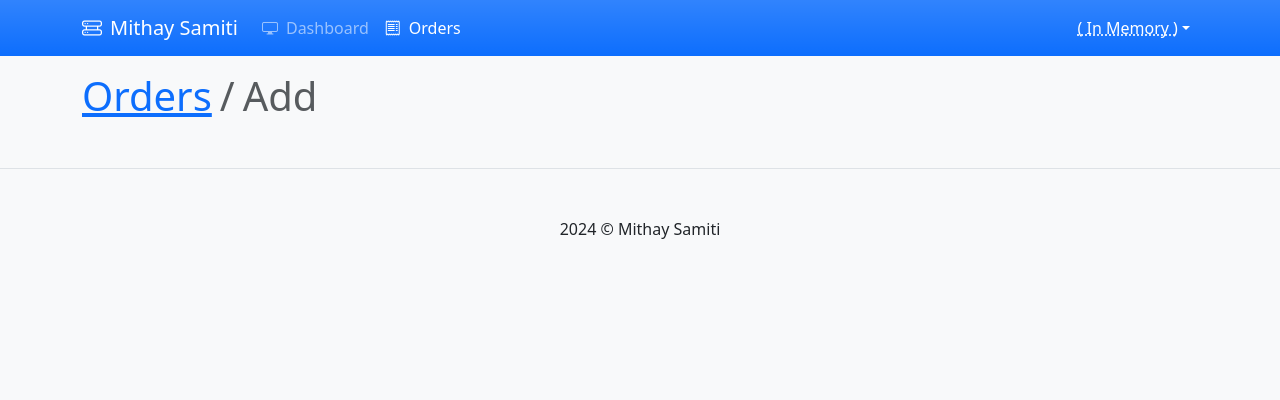
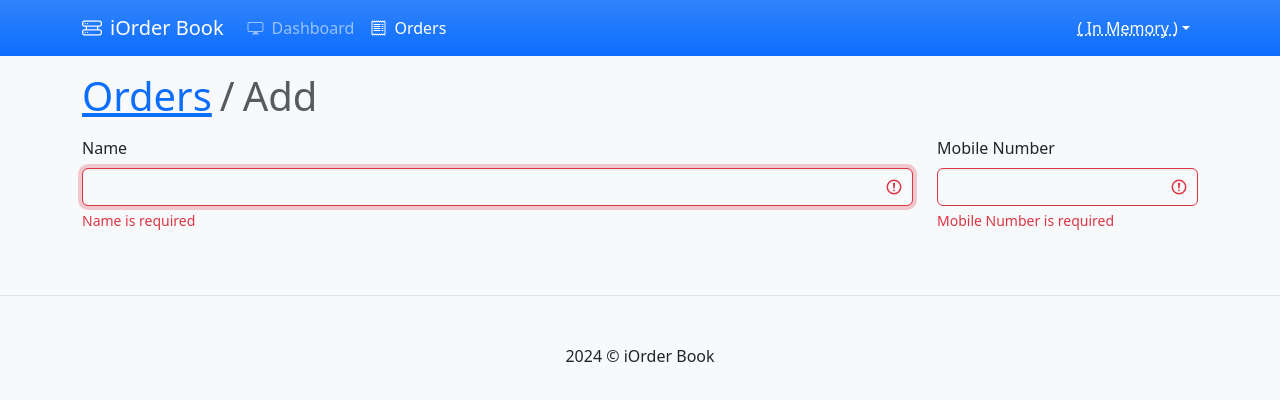
Before and after one commit to indra4you/iOrderBook, an Angular app: page /orders/add in a window 1280 px wide. Shown: the top 400 px of the page. Built offline with nearby package versions, Linux system fonts and the light colour scheme.

Commit message:
progress

```diff
--- a/angular.json
+++ b/angular.json
@@ -3,7 +3,7 @@
     "version": 1,
     "newProjectRoot": "projects",
     "projects": {
-        "mithay-samiti": {
+        "iorder-book": {
             "projectType": "application",
             "schematics": {
                 "@schematics/angular:component": {
@@ -67,10 +67,10 @@
                     "builder": "@angular-devkit/build-angular:dev-server",
                     "configurations": {
                         "production": {
-                            "buildTarget": "mithay-samiti:build:production"
+                            "buildTarget": "iorder-book:build:production"
                         },
                         "development": {
-                            "buildTarget": "mithay-samiti:build:development"
+                            "buildTarget": "iorder-book:build:development"
                         }
                     },
                     "defaultConfiguration": "development"
--- a/package.json
+++ b/package.json
@@ -1,5 +1,5 @@
 {
-    "name": "mithay-samiti",
+    "name": "iorder-book",
     "version": "1.0.0",
     "private": true,
     "scripts": {
--- a/src/app/app.routes.ts
+++ b/src/app/app.routes.ts
@@ -9,7 +9,7 @@ import {
     OrderListPage,
 } from './pages';
 
-const APP_NAME: string = 'Mithay Samiti';
+const APP_NAME: string = 'iOrder Book';
 
 export const routes: Routes = [
     {
--- a/src/app/components/footer/footer.component.html
+++ b/src/app/components/footer/footer.component.html
@@ -1,3 +1,3 @@
 <footer class="text-center mt-5 py-5 border-top">
-    {{ currentYear }} &copy; Mithay Samiti
+    {{ currentYear }} &copy; iOrder Book
 </footer>
--- a/src/app/components/nav.bar/nav.bar.component.html
+++ b/src/app/components/nav.bar/nav.bar.component.html
@@ -2,7 +2,7 @@
     <div class="container">
         <a routerLink="/" class="navbar-brand mb-0 h1">
             <i class="bi bi-hdd-rack"></i>
-            <span class="ms-2">Mithay Samiti</span>
+            <span class="ms-2">iOrder Book</span>
         </a>
 
         <button class="navbar-toggler" type="button" data-bs-toggle="collapse" data-bs-target="#navbarContent" aria-controls="navbarContent" aria-expanded="false" aria-label="Toggle navigation">
--- a/src/app/pages/dashboard/dashboard.page.html
+++ b/src/app/pages/dashboard/dashboard.page.html
@@ -1,5 +1,5 @@
 <section class="container text-center">
-    <h1 class="display-3 mt-5">Welcome to Mithay Samiti</h1>
+    <h1 class="display-3 mt-5">Welcome to iOrder Book</h1>
 
     <p class="lead mt-5">...Coming Soon...</p>
 </section>
--- a/src/app/pages/orders/form/order.form.page.html
+++ b/src/app/pages/orders/form/order.form.page.html
@@ -24,4 +24,49 @@
             </div>
         </div>
     }
+    @else if (isLoading) {
+    }
+    @else {
+        <div [formGroup]="mainFormGroup">
+            <fieldset>
+                <div class="row">
+                    <div class="col-lg-9 col-md-7 mb-3">
+                        <label for="name" class="form-label">Name</label>
+
+                        <input type="text" formControlName="name" id="name" #focusOn
+                            class="form-control" [ngClass]="{ 'is-invalid': mainFormGroupControls.name.errors, 'is-valid': mainFormGroupControls.name.valid }">
+
+                        @if (mainFormGroupControls.name.errors) {
+                            <div class="invalid-feedback">
+                                @if (mainFormGroupControls.name.errors.required) {
+                                    <div>Name is required</div>
+                                }
+                                @else if (mainFormGroupControls.name.errors.minLength) {
+                                    <div>Name at least should be 3 characters</div>
+                                }
+                            </div>
+                        }
+                    </div>
+
+                    <div class="col-lg-3 col-md-5 mb-3">
+                        <label for="mobileNumber" class="form-label">Mobile Number</label>
+
+                        <input type="number" formControlName="mobileNumber" id="mobileNumber"
+                            class="form-control" [ngClass]="{ 'is-invalid': mainFormGroupControls.mobileNumber.errors, 'is-valid': mainFormGroupControls.mobileNumber.valid }">
+
+                        @if (mainFormGroupControls.mobileNumber.errors) {
+                            <div class="invalid-feedback">
+                                @if (mainFormGroupControls.mobileNumber.errors.required) {
+                                    <div>Mobile Number is required</div>
+                                }
+                                @else if (mainFormGroupControls.mobileNumber.errors.min || mainFormGroupControls.mobileNumber.errors.max) {
+                                    <div>Mobile Number must be 10 digit</div>
+                                }
+                            </div>
+                        }
+                    </div>
+                </div>
+            </fieldset>
+        </div>
+    }
 </section>
--- a/src/app/pages/orders/form/order.form.page.ts
+++ b/src/app/pages/orders/form/order.form.page.ts
@@ -1,5 +1,8 @@
 import {
     Component,
+    ElementRef,
+    OnInit,
+    ViewChild,
 } from '@angular/core';
 import {
     ActivatedRoute,
@@ -7,12 +10,20 @@ import {
     RouterLink,
 } from '@angular/router';
 import {
+    AbstractControl,
     FormBuilder,
+    FormControl,
+    FormGroup,
     ReactiveFormsModule,
+    Validators,
 } from '@angular/forms';
+import {
+    NgClass,
+} from '@angular/common';
 
 import {
     DataService,
+    OrderRequest,
 } from '../../../services';
 
 @Component({
@@ -20,19 +31,28 @@ import {
     imports: [
         RouterLink,
         ReactiveFormsModule,
+        NgClass,
     ],
     templateUrl: './order.form.page.html'
 })
-export class OrderFormPage {
+export class OrderFormPage implements OnInit {
+    @ViewChild('focusOn')
+    public focusOn: ElementRef<HTMLInputElement> | undefined;
+
     private id: number | null = null;
 
     public errorMessage: string = '';
+    public isLoading: boolean = true;
+    public mainFormGroup: FormGroup;
+    public isSaving: boolean = false;
 
     constructor(
         private readonly _formBuilder: FormBuilder,
         private readonly _router: Router,
         private readonly _activatedRoute: ActivatedRoute,
+        private readonly _dataService: DataService,
     ) {
+        this.mainFormGroup = this._formBuilder.group({});
     }
 
     public ngOnInit(
@@ -43,8 +63,25 @@ export class OrderFormPage {
                     if (params.has('id')) {
                         this.id = Number(params.get('id'));
                     }
+
+                    this.setupFormGroup();
                 }
             });
+    }
+
+    private async setupFormGroup(
+    ): Promise<void> {
+        this.mainFormGroup = this._formBuilder.group({
+            name: new FormControl('', [Validators.required, Validators.minLength(3)]),
+            mobileNumber: new FormControl('', [Validators.required, Validators.min(1000000000), Validators.max(9999999999)]),
+        });
+
+        this.isLoading = false;
+
+        setTimeout(
+            () => this.focusOn?.nativeElement.focus(),
+            500,
+        );
     }
 
     public get hasValidId(
@@ -56,4 +93,46 @@ export class OrderFormPage {
     ): boolean {
         return this.errorMessage.length > 0;
     }
+
+    public get mainFormGroupControls(
+    ): { [key: string]: AbstractControl } {
+        return this.mainFormGroup.controls;
+    }
+
+    public get isFormValid(
+    ): boolean {
+        return this.mainFormGroup.valid;
+    }
+
+    public async onSubmitClicked(
+    ): Promise<void> {
+        this.isSaving = true;
+
+        const orderRequest: OrderRequest = {
+            name: this.mainFormGroupControls.name.value,
+            mobileNumber: this.mainFormGroupControls.mobileNumber.value,
+            products: [],
+        };
+
+        try {
+            if (this.hasValidId) {
+                await this._dataService.modifyOrder(
+                    this.id!,
+                    orderRequest,
+                );
+            } else {
+                await this._dataService.addOrder(
+                    orderRequest,
+                );
+            }
+
+            this._router.navigate(
+                ['/orders'],
+            );
+        } catch (error) {
+            throw error;
+        } finally {
+            this.isSaving = false;
+        }
+    }
 };
--- a/src/app/pages/orders/list/order.list.page.ts
+++ b/src/app/pages/orders/list/order.list.page.ts
@@ -1,4 +1,5 @@
 import {
+    AfterViewInit,
     Component,
 } from '@angular/core';
 import {
@@ -18,7 +19,7 @@ import {
     ],
     templateUrl: './order.list.page.html'
 })
-export class OrderListPage {
+export class OrderListPage implements AfterViewInit {
     public readonly _noOfData: number[] = [...Array(3).keys()];
 
     public isLoading: boolean = false;
--- a/src/app/services/data.service.ts
+++ b/src/app/services/data.service.ts
@@ -148,6 +148,8 @@ export class DataService extends FileService {
     ): Promise<void> {
         this.validateOrderAndThrow(orderRequest);
 
+        // TODO: validate for unique
+
         const order: OrderModel = {
             id: this.nextOrderId,
             name: orderRequest.name,
@@ -164,6 +166,8 @@ export class DataService extends FileService {
         orderRequest: OrderRequest,
     ): Promise<void> {
         this.validateOrderAndThrow(orderRequest);
+
+        // TODO: validate for unique
 
         const orderIndex: number = this._root.orders.findIndex(order => order.id == orderId);
         if (this._root.orders[orderIndex].id != orderId) {
--- a/src/index.html
+++ b/src/index.html
@@ -2,7 +2,7 @@
 <html lang="en">
     <head>
         <meta charset="utf-8">
-        <title>Mithay Samiti</title>
+        <title>iOrder Book</title>
         <base href="/">
         <meta name="viewport" content="width=device-width, initial-scale=1">
         <link rel="icon" type="image/x-icon" href="assets/favicon.png">
```
Also changed, not shown: 2 other files (tests, documents, lock files or other folders).
